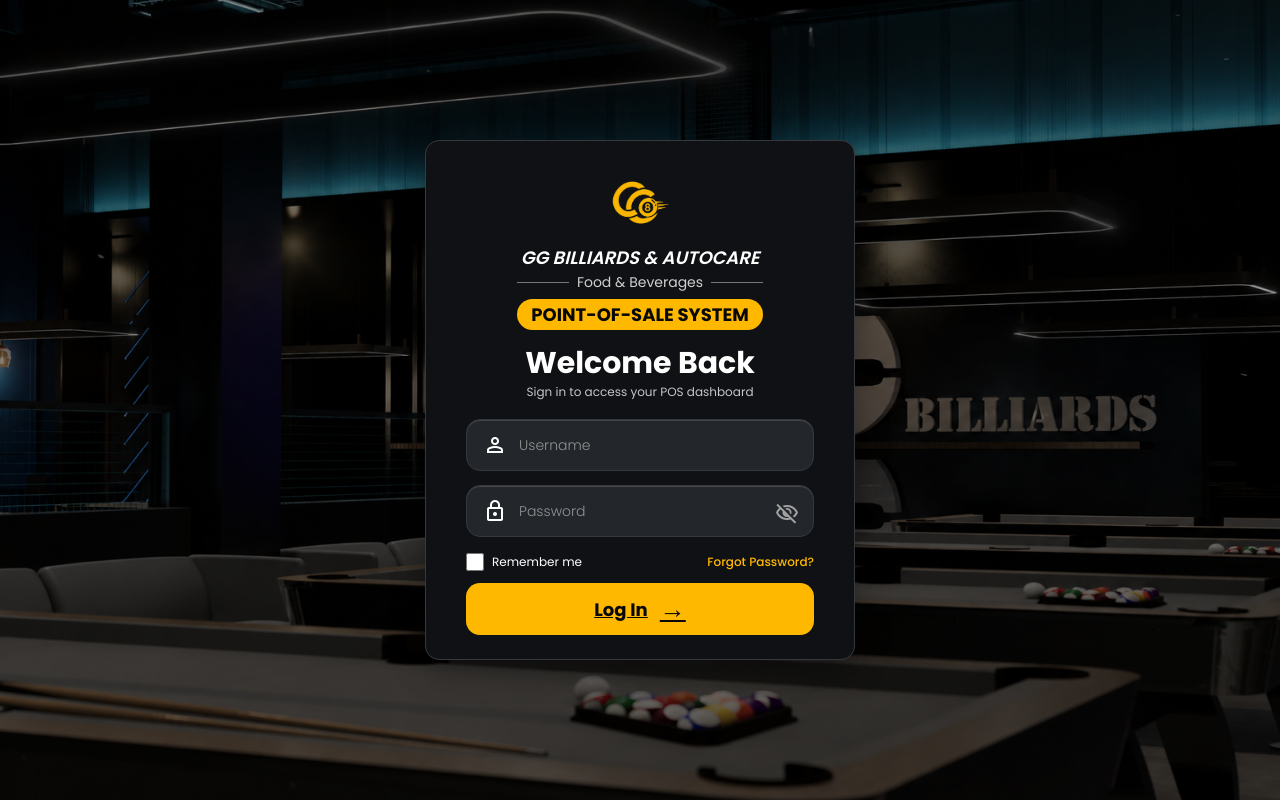
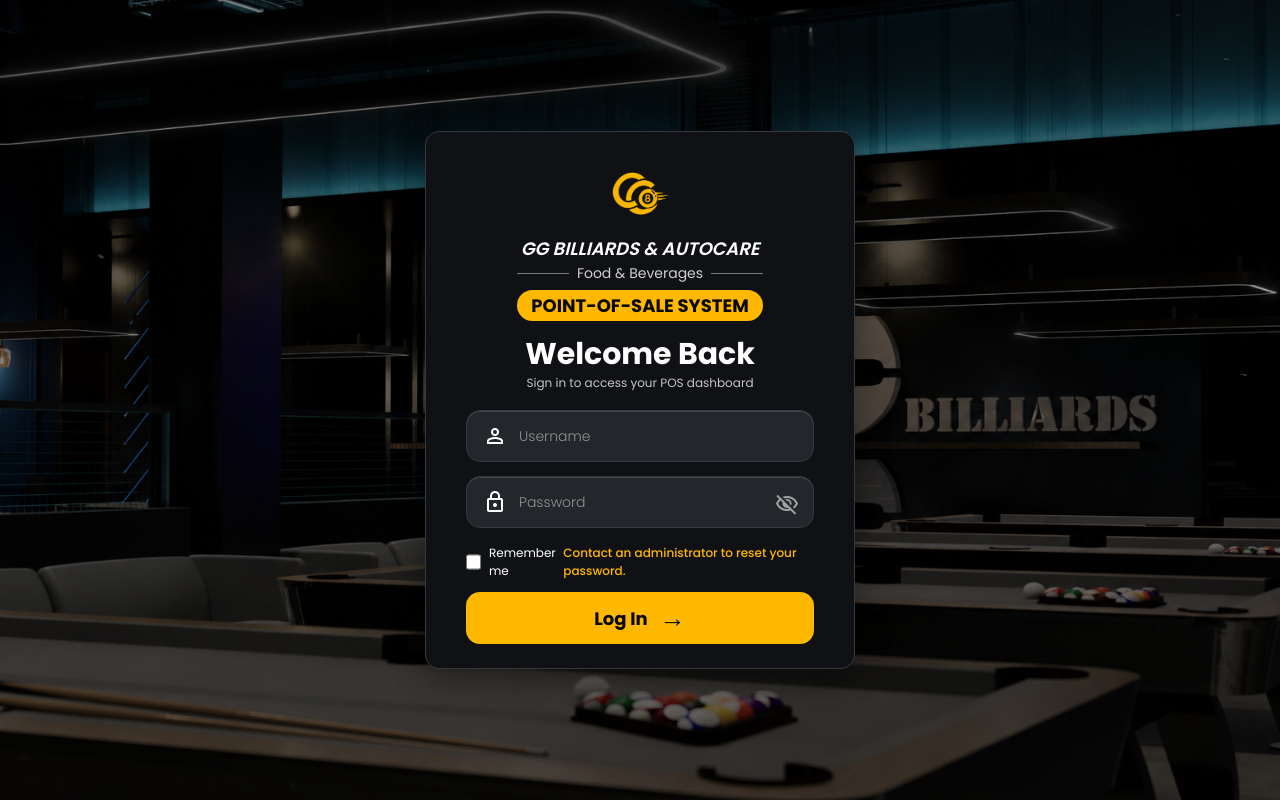
Before and after one commit to Abeleops/cuecare, a Laravel app: page /login in a window 1280 px wide. Run offline with Laravel 12, Linux system fonts and the light colour scheme; style sheets or scripts are compiled from the project's sources.

Commit message:
Fix: update login form to handle errors and improve password reset instructions

```diff
--- a/resources/views/auth/login.blade.php
+++ b/resources/views/auth/login.blade.php
@@ -27,7 +27,9 @@
                 <h1>Welcome Back</h1>
                 <p>Sign in to access your POS dashboard</p>
             </div>
-            <form id="authLoginForm">
+            @if ($errors->any())<p role="alert">Invalid username or password.</p>@endif
+            <form id="authLoginForm" method="POST" action="{{ route('login.store') }}">
+                @csrf
                 <div id="authLoginUsernameGroup">
                     <label for="authLoginUsername">Username</label>
                     <div id="authLoginUsernameField">
@@ -50,13 +52,13 @@
                         <input type="checkbox" id="authLoginRemember" name="remember">
                         <span>Remember me</span>
                     </label>
-                    <a href="#" id="authLoginForgotPassword">Forgot Password?</a>
+                    <span id="authLoginForgotPassword">Contact an administrator to reset your password.</span>
                 </div>
 
-                <a href="{{ route('dashboard') }}" id="authLoginSubmit">
+                <button type="submit" id="authLoginSubmit">
                     <span>Log In</span>
                     <span class="authLoginArrowIcon" aria-hidden="true">→</span>
-                </a>
+                </button>
 
             </form>
         </section>
```
